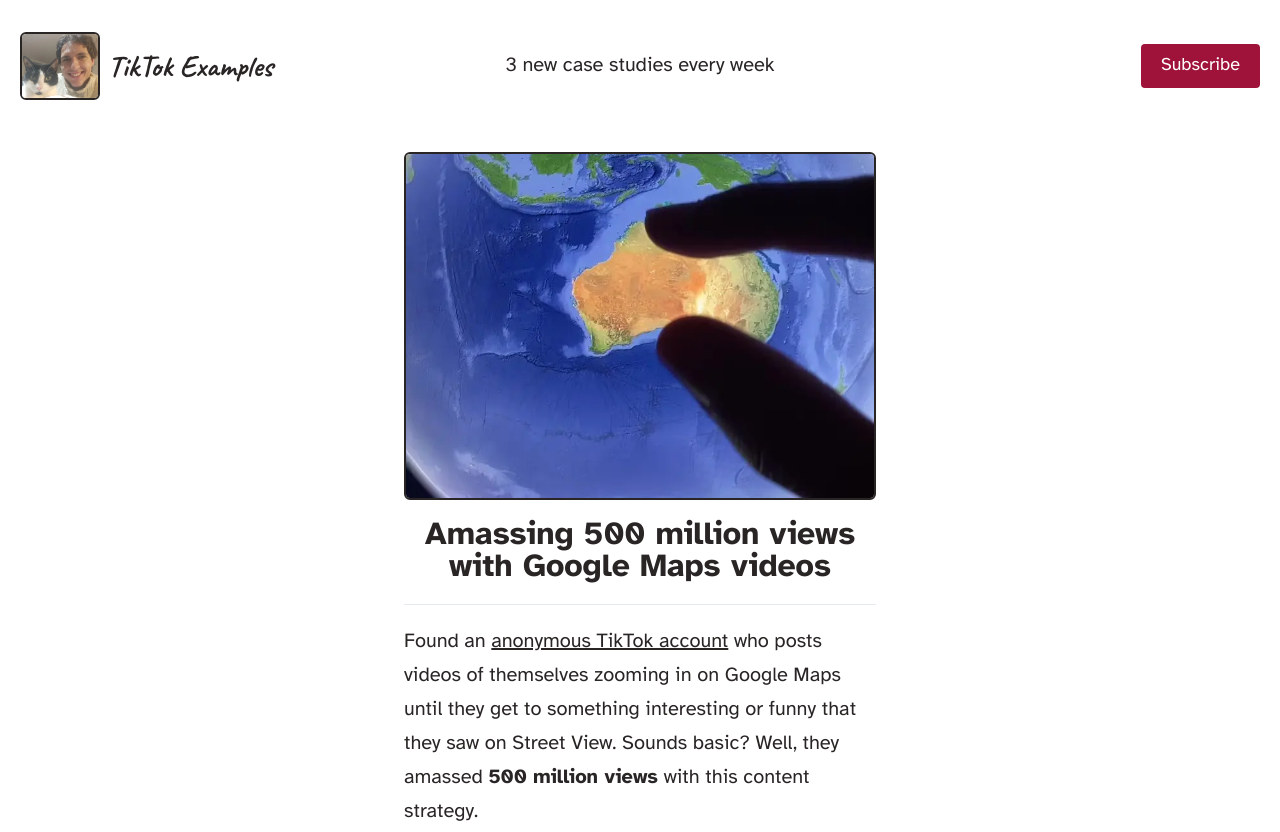
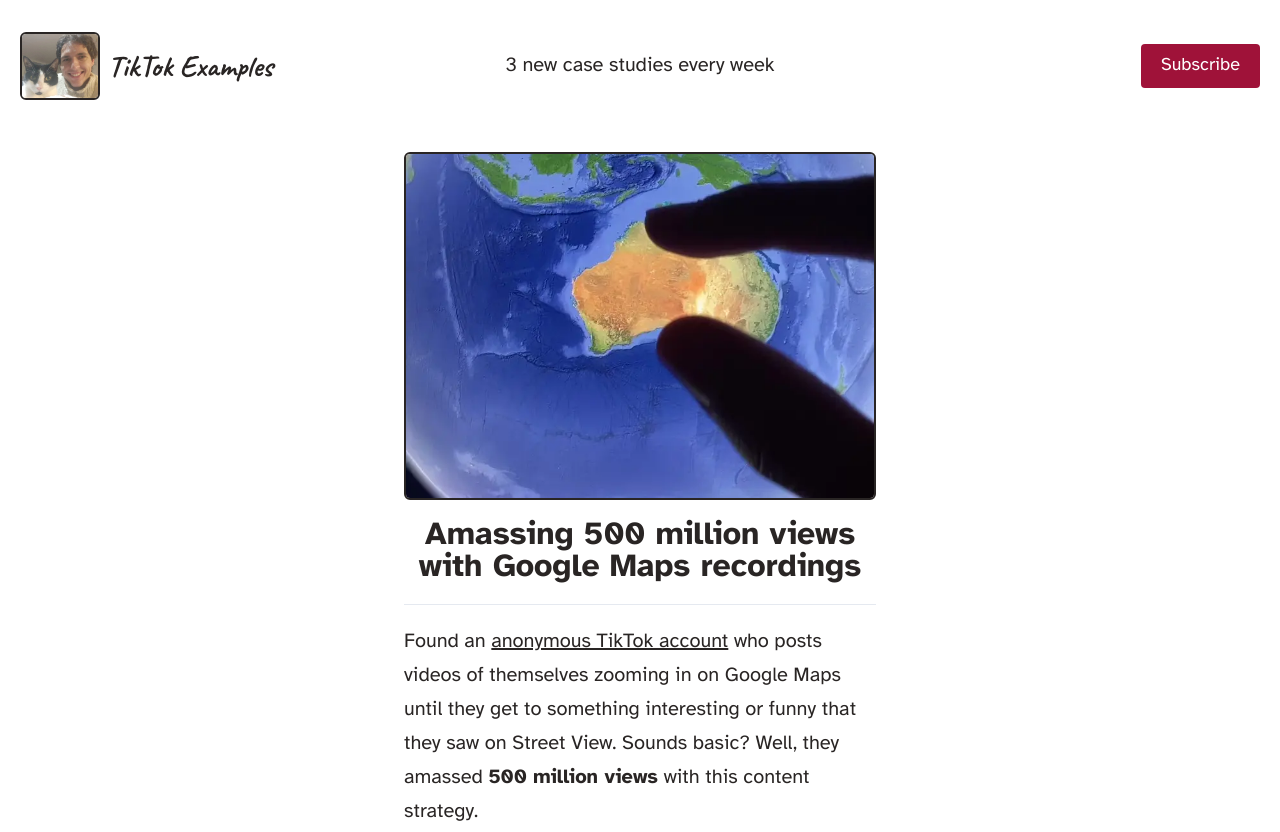
Before and after one commit to mihailthebuilder/tiktokexamples, an Astro site: page /blog/googlemapsfun-google-maps in a window 1280 px wide. Shown: the top 832 px of the page. Built offline with nearby package versions, Linux system fonts and the light colour scheme; Astro itself is replaced by a stand-in of ours.

Commit message:
googlemapsfun blog post title

```diff
--- a/src/content/blog/googlemapsfun-google-maps.mdx
+++ b/src/content/blog/googlemapsfun-google-maps.mdx
@@ -1,5 +1,5 @@
 ---
-title: "Amassing 500 million views with Google Maps videos"
+title: "Amassing 500 million views with Google Maps recordings"
 description: "A faceless TikTok account gained 500 million views with captivating Google Maps zoom-in videos"
 pubDate: "Mar 24 2024"
 heroImage: "/blog/googlemapsfun-google-maps.webp"
```
